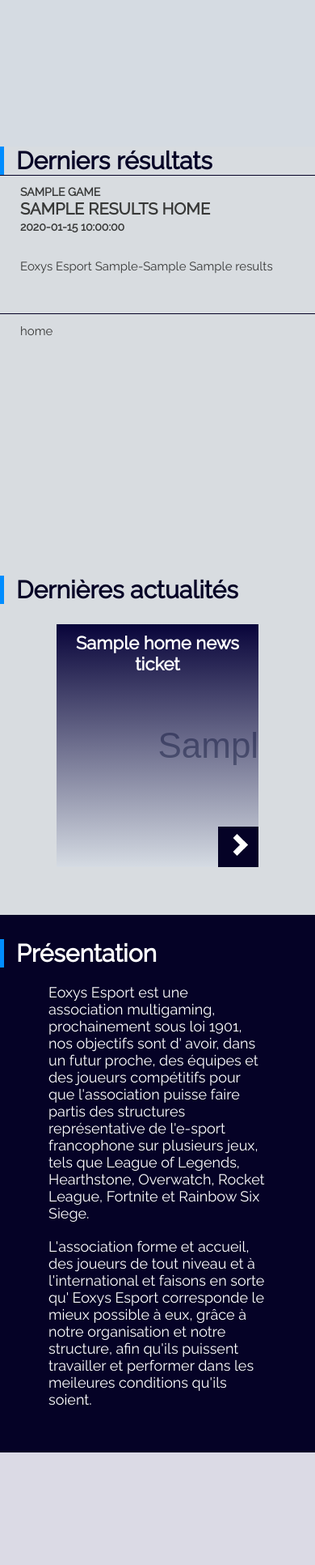
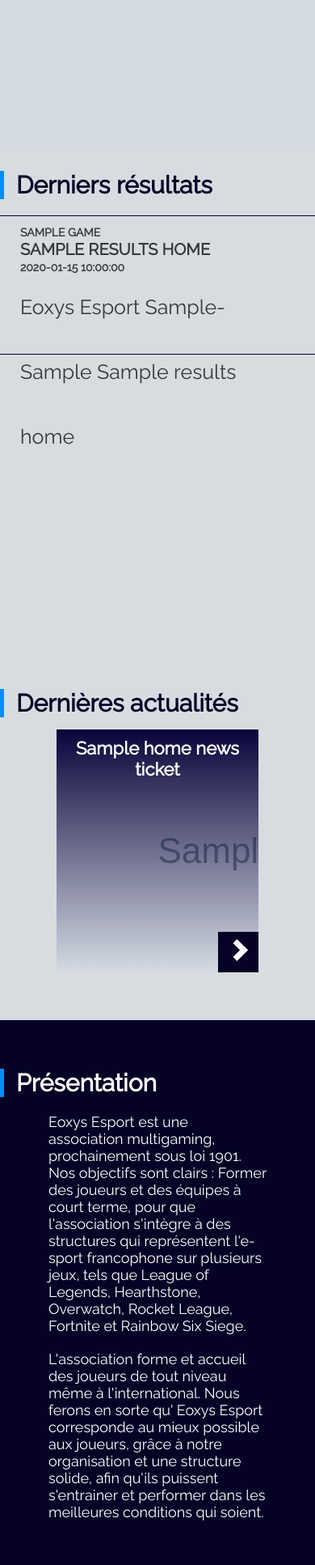
Before and after one commit to MydroX/Eoxys_Esport, a PHP site: template view/frontend/home.php in a window 390 px wide. Shown: the part 569-2502 px from the top of the page at 81% size. Before the commit the page ends 2363 px from the top, so only its background shows below. Run offline with PHP 8.4, Linux system fonts and the light colour scheme; the template is opened without the code that fills it: most values are stand-ins (such as "Sample title", 1, 10 or a date in 2020); grey boxes marked "Sample" are stand-in pictures.

Commit message:
BUG FIX
FIN DE 1.1.1

```diff
--- a/public/css/home.css
+++ b/public/css/home.css
@@ -23,6 +23,7 @@
 @media screen and (max-width: 1200px) {
     h2 {
         font-size: 30px;
+        margin-top: 30px;
     }
 }
 
@@ -159,7 +160,11 @@
     }
 
     #results .score {
-        font-size: 15px;
+        font-size: 25px;
+    }
+
+    #results .text {
+        margin-bottom: 20px;
     }
 
 }
@@ -178,6 +183,10 @@
 @media screen and (min-width: 700px) and (max-width: 1200px) {
     #results .score {
         font-size: 20px;
+    }
+
+    #results .text {
+        margin-bottom: 20px;
     }
 }
 
@@ -222,27 +231,29 @@
     margin-top: 305px;
 }
 
+@media screen and (min-width: 1600px) {
+    #news {
+        margin-top: 370px;
+    }
+}
+
 @media screen and (max-width: 1600px) {
     #news {
-        margin-top: 320px;
+        margin-top: 370px;
         border: none;
     }
 }
 
 @media screen and (max-width: 1200px) and (min-width: 700px) {
     #news {
-        margin-top: 280px;
+        margin-top: 300px;
     }
 }
 
-@media screen and (max-width: 1200px){
+@media screen and (max-width: 700px) {
     #news {
-        margin-top: 440px;
+        margin-top: 530px;
     }
-}
-
-#news h2 {
-    margin: 10px 0;
 }
 
 #news ul {
--- a/view/frontend/home.php
+++ b/view/frontend/home.php
@@ -84,10 +84,10 @@
             <h2>Présentation</h2>
             <div class="text">
                 <p>
-                    Eoxys Esport est une association multigaming, prochainement sous loi 1901, nos objectifs sont d' avoir, dans un futur proche, des équipes et des joueurs compétitifs pour que l'association puisse faire partis des structures représentative de l'e-sport francophone sur plusieurs jeux, tels que League of Legends, Hearthstone, Overwatch, Rocket League, Fortnite et Rainbow Six Siege.
+                    Eoxys Esport est une association multigaming, prochainement sous loi 1901. Nos objectifs sont clairs : Former des joueurs et des équipes à court terme, pour que l'association s'intègre à des structures qui représentent l'e-sport francophone sur plusieurs jeux, tels que League of Legends, Hearthstone, Overwatch, Rocket League, Fortnite et Rainbow Six Siege.
                 </p>
                 <p>
-                    L'association forme et accueil, des joueurs de tout niveau et à l'international et faisons en sorte qu' Eoxys Esport corresponde le mieux possible à eux, grâce à notre organisation et notre structure, afin qu'ils puissent travailler et performer dans les meileures conditions qu'ils soient.
+                    L'association forme et accueil des joueurs de tout niveau même à l'international. Nous ferons en sorte qu' Eoxys Esport corresponde au mieux possible aux joueurs, grâce à notre organisation et une structure solide, afin qu'ils puissent s'entrainer et performer dans les meilleures conditions qui soient.
                 </p>
             </div>
         </div>
--- a/view/frontend/template.php
+++ b/view/frontend/template.php
@@ -5,6 +5,7 @@
         <meta name="description" content="Site officiel de la structure Eoxys Esport">
         <script src="http://code.jquery.com/jquery-3.3.1.min.js"></script>
         <link href="https://fonts.googleapis.com/css?family=Raleway" rel="stylesheet">
+        <link rel="icon" type="image/png" href="public/images/icon_eoxys.png" />
         <link rel="stylesheet" type="text/css" href="public/css/style.css">
         <link rel="stylesheet" type="text/css" href="public/css/<?= $css ?>">
         <title><?= $title ?></title>
```
